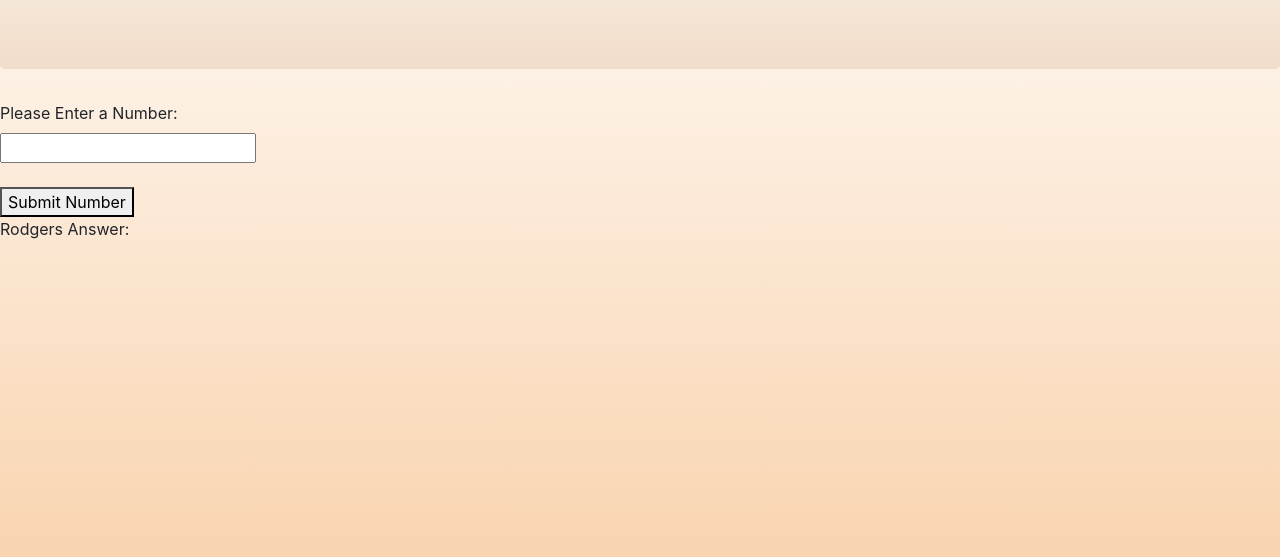
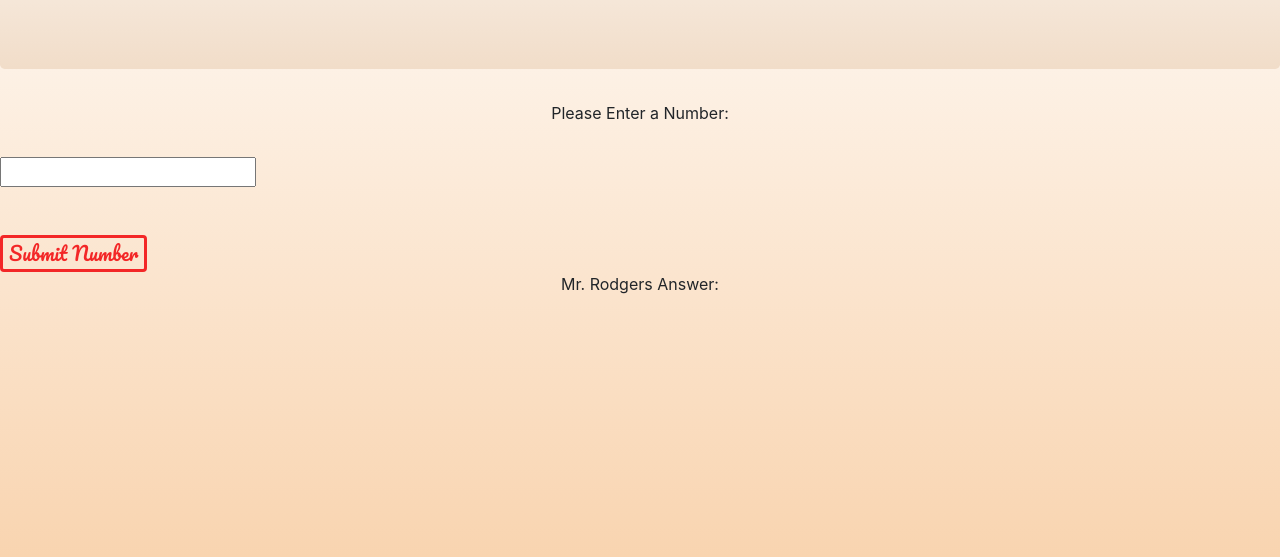
Before and after one commit to JTSkelton/rodgers, a plain HTML site: page index.html in a window 1280 px wide. Shown: the part 171-728 px from the top of the page. Drawn offline with Linux system fonts and the light colour scheme.

Commit message:
added button formatting

```diff
--- a/css/styles.css
+++ b/css/styles.css
@@ -21,3 +21,24 @@ body, html{
   margin: none;
   padding: none;
 }
+
+.title, .input, .results{
+  display: flex;
+  justify-content: center;
+}
+
+.lg-btn{
+  font-family: 'Pacifico', cursive;
+  font-size: larger;
+  color: rgb(243, 39, 39);
+  text-transform: capitalize;
+  background-color: rgba(255, 255, 255, 0);
+  border-radius: 4px;
+  border: 3px solid rgb(243, 39, 39);
+  transition-duration: 0.4s;
+}
+
+.lg-btn:hover{
+  color: rgb(243, 39, 39);
+  background-color: rgba(255, 255, 255, 0.808)
+}
--- a/index.html
+++ b/index.html
@@ -12,12 +12,12 @@
     <h1>Mr. Rodgers Neighborhood</h1>
   </div>
   <form class="rodgers">
-    <label name="input">Please Enter a Number:</label><br>
+    <label name="input" class="title">Please Enter a Number:</label><br>
     <input type="text" class="input" name="input"><br><br>
-    <button type="lg-btn">Submit Number</button>
+    <button class="lg-btn">Submit Number</button>
   </form>
   <div class="results">
-  <p> Rodgers Answer:  <br><span id="answer"></span></p>
+  <p> Mr. Rodgers Answer:  <br><span id="answer"></span></p>
   </div>
 </body>
 </html>
```
